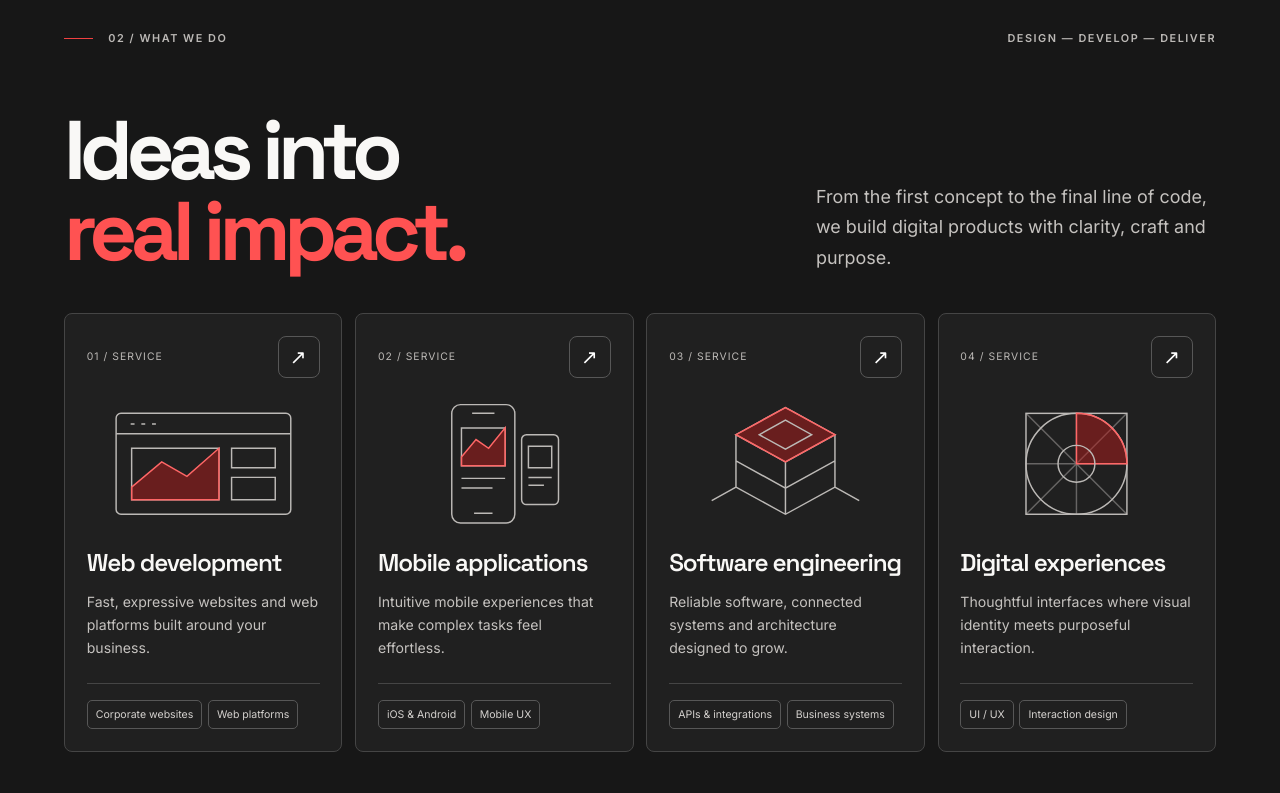
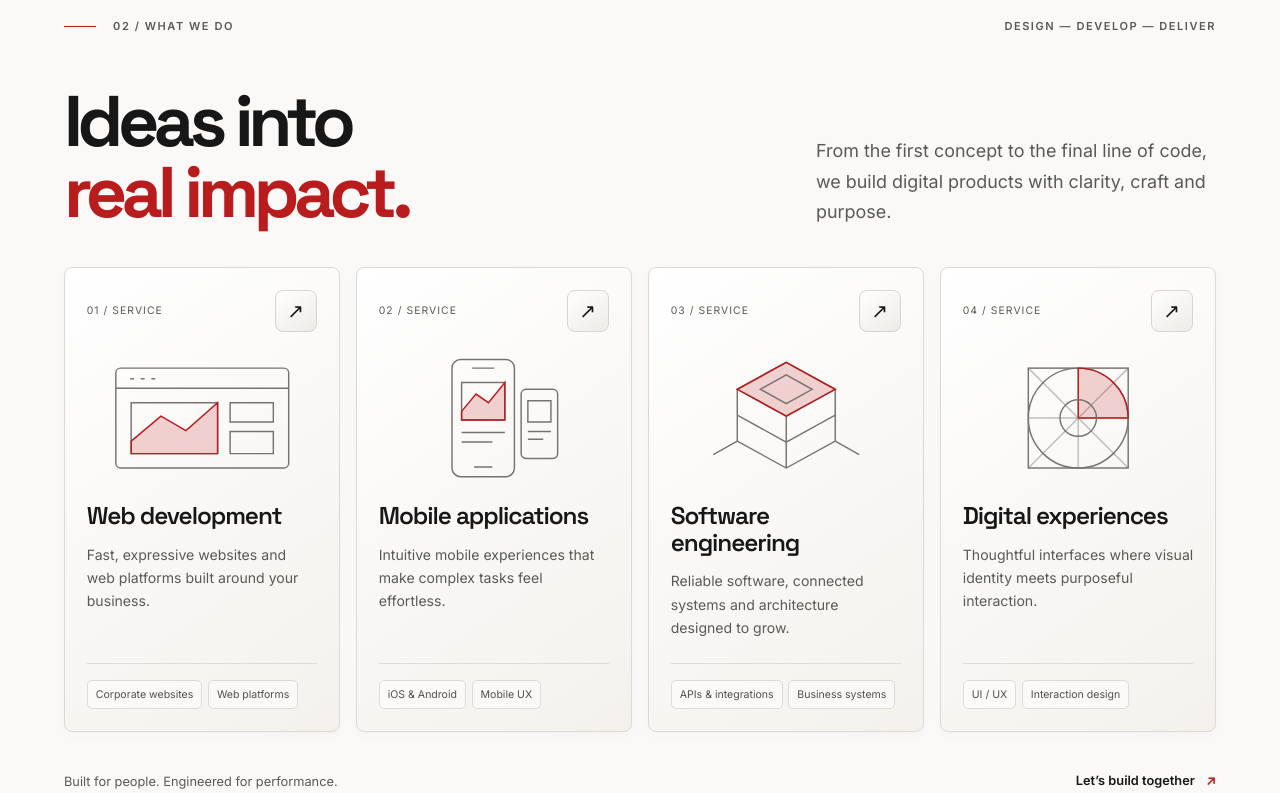
Before and after one commit to mkcoder1218/azmach, a Next.js app in the folder apps/web/: page / in a window 1280 px wide. Shown: the part 860-1653 px from the top of the page. Built offline with nearby package versions, Linux system fonts and the light colour scheme.

Commit message:
style: align services with light architectural brand system

```diff
--- a/apps/web/src/components/services-section.module.css
+++ b/apps/web/src/components/services-section.module.css
@@ -1,33 +1,64 @@
-.section { background: #171717; color: #f9f8f6; padding: clamp(3rem, 7vw, 7rem) var(--gutter); }
-.meta { display: flex; justify-content: space-between; gap: 1rem; color: #bcb9b6; font-size: .68rem; font-weight: 600; letter-spacing: .14em; text-transform: uppercase; }
-.meta i { display: inline-block; width: 1.8rem; height: 1px; background: #f04141; vertical-align: middle; margin-right: .7rem; }
-.intro { display: grid; grid-template-columns: 1.6fr 1fr; align-items: end; gap: 2rem; margin: clamp(2rem, 5vw, 4.5rem) 0 2.5rem; }
-.intro h2 { font-size: clamp(3rem, 6.5vw, 7rem); font-weight: 700; letter-spacing: -.075em; line-height: .98; }
-.intro em { font-style: normal; color: #ff5252; }
-.intro p { color: #c5c2bf; font-size: clamp(1rem, 1.4vw, 1.25rem); line-height: 1.7; max-width: 25rem; justify-self: end; }
-.cards { display: grid; grid-template-columns: repeat(4, minmax(0,1fr)); gap: .8rem; }
-.card { display: flex; flex-direction: column; min-width: 0; padding: clamp(1rem,1.7vw,1.7rem); border: 1px solid #454545; border-radius: 8px; background: #202020; transition: background .35s, border-color .35s; }
-.cardTop { display: flex; justify-content: space-between; align-items: center; gap: .5rem; color: #bcb9b6; font-size: .65rem; letter-spacing: .1em; }
-.arrow { display: grid; place-items: center; width: 42px; height: 42px; border: 1px solid #575757; border-radius: 8px; color: #fff; font-size: 1.25rem; transition: background .3s, border-color .3s, transform .3s; }
+.section {
+  background: #faf9f7;
+  color: var(--foreground);
+  padding: clamp(3rem, 6vw, 6rem) var(--gutter);
+  border-top: 1px solid var(--line);
+}
+.meta { display: flex; justify-content: space-between; gap: 1rem; color: var(--muted); font-size: .69rem; font-weight: 600; letter-spacing: .14em; text-transform: uppercase; }
+.meta i { display: inline-block; width: 2rem; height: 1px; background: var(--accent); vertical-align: middle; margin-right: .8rem; }
+.intro { display: grid; grid-template-columns: 1.6fr 1fr; align-items: end; gap: 2rem; margin: clamp(2rem, 4vw, 3.75rem) 0 2.5rem; }
+.intro h2 { font-size: clamp(3rem, 5.6vw, 6rem); font-weight: 700; letter-spacing: -.075em; line-height: .99; }
+.intro em { font-style: normal; color: var(--accent); }
+.intro p { color: var(--muted); font-size: clamp(1rem, 1.4vw, 1.25rem); line-height: 1.7; max-width: 25rem; justify-self: end; }
+.cards { display: grid; grid-template-columns: repeat(4, minmax(0,1fr)); gap: 1rem; }
+.card {
+  position: relative;
+  isolation: isolate;
+  display: flex;
+  flex-direction: column;
+  min-width: 0;
+  padding: clamp(1rem,1.7vw,1.7rem);
+  border: 1px solid #dcd8d3;
+  border-radius: 8px;
+  background: linear-gradient(145deg, #fff, #f4f1ed);
+  box-shadow: inset 0 1px 1px #fff, 0 3px 10px #17171706;
+  transition: border-color .35s, box-shadow .35s;
+}
+.card::before {
+  content: '';
+  position: absolute;
+  inset: 0;
+  border-radius: inherit;
+  background: linear-gradient(125deg, #fff9 12%, transparent 47%, #b91c1c08);
+  opacity: 0;
+  pointer-events: none;
+  z-index: -1;
+  transition: opacity .45s ease;
+}
+.cardTop { display: flex; justify-content: space-between; align-items: center; gap: .5rem; color: var(--muted); font-size: .65rem; letter-spacing: .1em; }
+.arrow { display: grid; place-items: center; width: 42px; height: 42px; flex-shrink: 0; border: 1px solid #d8d4cf; border-radius: 8px; color: var(--foreground); background: linear-gradient(145deg, #fff, #eeebe7); box-shadow: inset 0 1px 1px #fff; font-size: 1.25rem; transition: background .3s, color .3s, border-color .3s, transform .3s; }
 .visual { display: grid; place-items: center; min-height: 130px; padding-block: .9rem; overflow: hidden; }
-.art { width: min(100%, 240px); color: #bcb9b6; transition: transform .55s cubic-bezier(.22,1,.36,1), color .35s; }
-.red { fill: #b91c1c; stroke: #ff6666; fill-opacity: .48; transition: fill-opacity .35s; }
+.art { width: min(100%, 240px); color: #77736e; transition: transform .55s cubic-bezier(.22,1,.36,1), color .35s; }
+.red { fill: var(--accent); stroke: var(--accent); fill-opacity: .19; transition: fill-opacity .35s; }
 .copy { flex: 1; }
 .copy h3 { font-family: var(--font-space), sans-serif; font-size: clamp(1.25rem, 1.9vw, 1.9rem); font-weight: 600; letter-spacing: -.045em; line-height: 1.1; }
-.copy p { margin-top: .8rem; font-size: .88rem; line-height: 1.65; color: #c5c2bf; }
-.tags { display: flex; gap: .35rem; flex-wrap: wrap; margin-top: 1.5rem; padding-top: 1rem; border-top: 1px solid #454545; }
-.tags span { font-size: .66rem; color: #d4d1ce; padding: .35rem .5rem; border: 1px solid #575757; border-radius: 5px; }
-.card:focus-within { border-color: #ef6666; background: #292323; }
-.arrow:focus-visible { background: #b91c1c; outline-color: #fff; }
+.copy p { margin-top: .8rem; font-size: .88rem; line-height: 1.65; color: var(--muted); }
+.tags { display: flex; gap: .35rem; flex-wrap: wrap; margin-top: 1.5rem; padding-top: 1rem; border-top: 1px solid #dedad5; }
+.tags span { font-size: .66rem; color: #514f4b; padding: .35rem .5rem; border: 1px solid #dedad5; border-radius: 5px; background: #ffffff80; }
+.card:focus-within { border-color: var(--accent); box-shadow: 0 8px 24px #17171710; }
+.card:focus-within::before { opacity: 1; }
+.arrow:focus-visible { background: var(--accent); color: #fff; }
 @media (hover:hover) and (pointer:fine) {
-  .card:hover { border-color: #ef6666; background: #292323; }
-  .card:hover .art { transform: translateY(-5px) scale(1.04); color: #f9f8f6; }
-  .card:hover .red { fill-opacity: .95; }
-  .arrow:hover { background: #b91c1c; border-color: #b91c1c; transform: translateY(-2px); }
+  .card:hover { border-color: #c5bcb5; box-shadow: inset 0 1px 1px #fff, 0 8px 24px #17171710; }
+  .card:hover::before { opacity: 1; }
+  .card:hover .art { transform: translateY(-4px) scale(1.03); color: var(--foreground); }
+  .card:hover .red { fill-opacity: .65; }
+  .arrow:hover { background: var(--accent); border-color: var(--accent); color: #fff; transform: translateY(-2px); }
 }
-.end { display: flex; justify-content: space-between; align-items: center; flex-wrap: wrap; gap: 1rem; margin-top: 2rem; color: #bcb9b6; font-size: .8rem; }
-.end a { color: #fff; border-bottom: 1px solid #f04141; padding-block: .45rem; font-weight: 600; }
-.end a span { color: #ff6666; margin-left: .5rem; }
+.end { display: flex; justify-content: space-between; align-items: center; flex-wrap: wrap; gap: 1rem; margin-top: 2rem; color: var(--muted); font-size: .8rem; }
+.end a { color: var(--foreground); border-bottom: 1px solid var(--accent); padding-block: .45rem; font-weight: 600; }
+.end a span { color: var(--accent); margin-left: .5rem; }
+.end a:hover { color: var(--accent); }
 @media (max-width: 1100px) { .cards { grid-template-columns: repeat(2,minmax(0,1fr)); } }
 @media (max-width: 600px) { .intro { grid-template-columns: 1fr; gap: 1rem; } .intro p { justify-self: start; } .cards { grid-template-columns: 1fr; } .meta span:last-child { display: none; } }
-@media (prefers-reduced-motion: reduce) { .card,.art,.arrow,.red { transition: none; } .card:hover .art,.arrow:hover { transform: none; } }
+@media (prefers-reduced-motion: reduce) { .card,.card::before,.art,.arrow,.red { transition: none; } .card:hover .art,.arrow:hover { transform: none; } }
```
